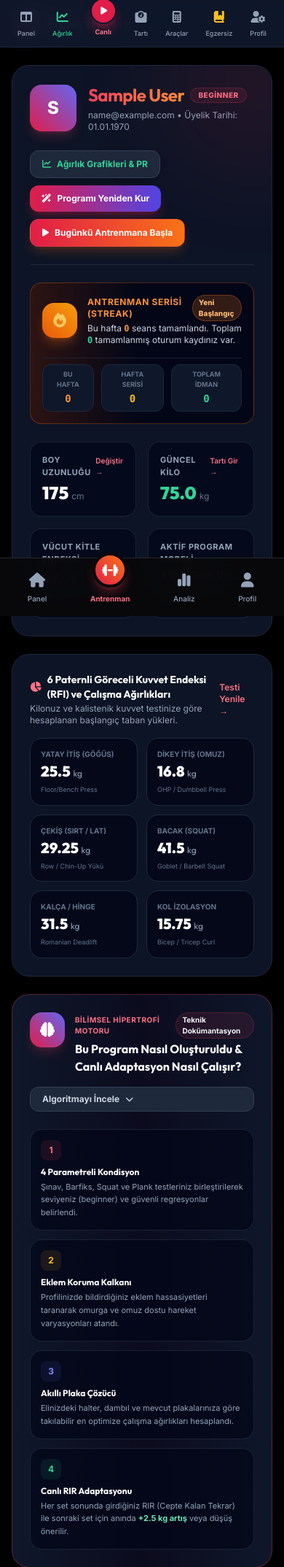
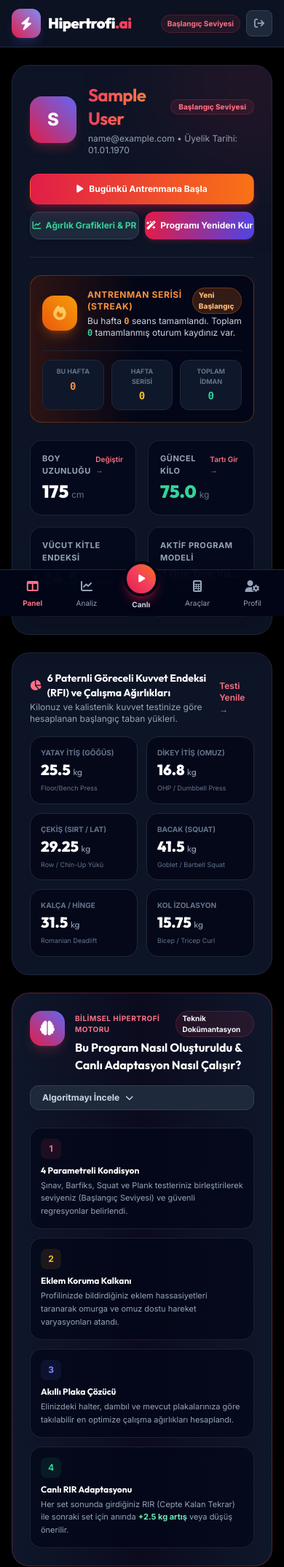
Before and after one commit to TwilightArt/akilli-spor-dinamik-hipertrofi, a PHP site: page /workout/dashboard in a window 390 px wide. Shown: the top 2147 px of the page at 73% size. Run offline with PHP 8.4, Linux system fonts and the light colour scheme; the visitor is signed in with stand-in values (Sample User, id 1); data comes from the database, SQL or seed files in the repository; data that the repository does not hold is empty; some libraries are stand-ins or nearby versions.

Commit message:
fix(ui): resolve mobile/desktop navigation conflicts and align dashboard cards

```diff
--- a/views/layouts/footer.php
+++ b/views/layouts/footer.php
@@ -1,29 +1,43 @@
     </main>
 
     <?php if (isset($_SESSION['user'])): ?>
-    <div class="block lg:hidden fixed bottom-0 left-0 w-full bg-zinc-950/95 backdrop-blur-xl border-t border-zinc-800 z-50 pb-safe">
-        <nav class="flex items-center justify-around p-2">
-            <a href="/workout/dashboard" class="flex flex-col items-center gap-1 p-2 text-slate-400 hover:text-brand-400 transition-colors">
-                <i class="fa-solid fa-home text-xl"></i>
-                <span class="text-[10px] font-medium">Panel</span>
+    <?php $currentUri = $_SERVER['REQUEST_URI'] ?? ''; ?>
+    <!-- Single Mobile Bottom Navigation Bar (5 Main Tabs) -->
+    <div class="fixed bottom-0 left-0 right-0 z-50 lg:hidden bg-slate-950/95 backdrop-blur-xl border-t border-slate-800 shadow-2xl pb-safe">
+        <nav class="flex items-center justify-around px-2 py-1.5 max-w-lg mx-auto">
+            <!-- 1. Panel -->
+            <a href="/workout/dashboard" class="flex flex-col items-center gap-1 py-1 px-2.5 transition-colors <?= str_starts_with($currentUri, '/workout/dashboard') ? 'text-brand-400 font-bold' : 'text-slate-400 hover:text-slate-200' ?>">
+                <i class="fa-solid fa-table-columns text-base"></i>
+                <span class="text-[10px]">Panel</span>
             </a>
-            <a href="/workout/dashboard" class="flex flex-col items-center gap-1 p-2 -mt-6">
-                <div class="w-12 h-12 rounded-full bg-gradient-to-tr from-brand-600 to-orange-500 text-white flex items-center justify-center shadow-lg shadow-brand-500/30 border-4 border-zinc-950">
-                    <i class="fa-solid fa-dumbbell text-lg"></i>
+
+            <!-- 2. Analiz -->
+            <a href="/analytics" class="flex flex-col items-center gap-1 py-1 px-2.5 transition-colors <?= str_starts_with($currentUri, '/analytics') ? 'text-emerald-400 font-bold' : 'text-slate-400 hover:text-slate-200' ?>">
+                <i class="fa-solid fa-chart-line text-base"></i>
+                <span class="text-[10px]">Analiz</span>
+            </a>
+
+            <!-- 3. Canlı (Ortada Vurgulu & Yükseltilmiş Buton) -->
+            <a href="/workout/live" class="flex flex-col items-center -mt-5 group focus:outline-none">
+                <div class="w-12 h-12 rounded-full bg-gradient-to-tr from-brand-600 via-rose-500 to-orange-500 text-white flex items-center justify-center shadow-lg shadow-brand-600/40 border-4 border-slate-950 group-active:scale-95 transition-transform">
+                    <i class="fa-solid fa-play text-xs ml-0.5"></i>
                 </div>
-                <span class="text-[10px] font-bold text-brand-400 mt-1">Antrenman</span>
+                <span class="text-[10px] font-bold mt-1 <?= str_starts_with($currentUri, '/workout/live') ? 'text-brand-400' : 'text-slate-300' ?>">Canlı</span>
             </a>
-            <a href="/analytics" class="flex flex-col items-center gap-1 p-2 text-slate-400 hover:text-brand-400 transition-colors">
-                <i class="fa-solid fa-chart-simple text-xl"></i>
-                <span class="text-[10px] font-medium">Analiz</span>
+
+            <!-- 4. Araçlar -->
+            <a href="/calculators/1rm" class="flex flex-col items-center gap-1 py-1 px-2.5 transition-colors <?= (str_starts_with($currentUri, '/calculators') || str_starts_with($currentUri, '/tools')) ? 'text-brand-400 font-bold' : 'text-slate-400 hover:text-slate-200' ?>">
+                <i class="fa-solid fa-calculator text-base"></i>
+                <span class="text-[10px]">Araçlar</span>
             </a>
-            <a href="/profile" class="flex flex-col items-center gap-1 p-2 text-slate-400 hover:text-brand-400 transition-colors">
-                <i class="fa-solid fa-user text-xl"></i>
-                <span class="text-[10px] font-medium">Profil</span>
+
+            <!-- 5. Profil -->
+            <a href="/profile" class="flex flex-col items-center gap-1 py-1 px-2.5 transition-colors <?= str_starts_with($currentUri, '/profile') ? 'text-brand-400 font-bold' : 'text-slate-400 hover:text-slate-200' ?>">
+                <i class="fa-solid fa-user-gear text-base"></i>
+                <span class="text-[10px]">Profil</span>
             </a>
         </nav>
     </div>
-    <div class="h-20 lg:hidden"></div>
     <?php endif; ?>
 
     <!-- Production Footer -->
--- a/views/layouts/header.php
+++ b/views/layouts/header.php
@@ -5,6 +5,15 @@ $currentUser = $_SESSION['user'] ?? null;
 $csrfToken = Security::generateCsrfToken();
 $flash = $_SESSION['flash'] ?? null;
 unset($_SESSION['flash']);
+
+$fitnessLevels = [
+    'absolute_beginner' => 'Temel Adaptasyon',
+    'beginner'          => 'Başlangıç Seviyesi',
+    'intermediate'      => 'Orta Seviye',
+    'advanced'          => 'İleri Seviye'
+];
+$userLevelRaw = $currentUser['fitness_level'] ?? 'beginner';
+$userLevelTr = $fitnessLevels[$userLevelRaw] ?? 'Başlangıç Seviyesi';
 ?>
 <!DOCTYPE html>
 <html lang="tr" class="dark h-full">
@@ -204,49 +213,63 @@ unset($_SESSION['flash']);
 
                 <!-- Desktop Navigation Links -->
                 <?php if ($currentUser): ?>
-                <nav class="hidden lg:flex items-center gap-1">
-                    <a href="/workout/dashboard" class="px-3 py-2 rounded-lg text-sm font-medium text-slate-300 hover:text-white hover:bg-slate-800 transition-all flex items-center gap-1.5">
-                        <i class="fa-solid fa-table-columns text-slate-400"></i> Panel
+                <?php $currentUri = $_SERVER['REQUEST_URI'] ?? ''; ?>
+                <nav class="hidden lg:flex items-center gap-1 xl:gap-1.5">
+                    <a href="/workout/dashboard" class="px-2.5 xl:px-3 py-2 rounded-lg text-xs xl:text-sm font-medium whitespace-nowrap transition-all flex items-center gap-1.5 <?= str_starts_with($currentUri, '/workout/dashboard') ? 'bg-slate-800 text-white font-semibold' : 'text-slate-300 hover:text-white hover:bg-slate-800/60' ?>">
+                        <i class="fa-solid fa-table-columns text-slate-400 text-xs"></i>
+                        <span>Panel</span>
                     </a>
-                    <a href="/workout/dashboard" class="px-3 py-2 rounded-lg text-sm font-medium bg-brand-600/10 text-brand-400 border border-brand-500/30 hover:bg-brand-600 hover:text-white transition-all flex items-center gap-1.5 shadow-sm">
-                        <i class="fa-solid fa-play text-xs"></i> Canlı Antrenman
+                    <a href="/workout/live" class="px-2.5 xl:px-3 py-2 rounded-lg text-xs xl:text-sm font-semibold whitespace-nowrap transition-all flex items-center gap-1.5 <?= str_starts_with($currentUri, '/workout/live') ? 'bg-brand-600 text-white shadow-md shadow-brand-600/30' : 'bg-brand-600/10 text-brand-400 border border-brand-500/30 hover:bg-brand-600 hover:text-white shadow-sm' ?>">
+                        <i class="fa-solid fa-play text-xs"></i>
+                        <span>Canlı İdman</span>
                     </a>
-                    <a href="/analytics" class="px-3 py-2 rounded-lg text-sm font-medium text-slate-300 hover:text-white hover:bg-slate-800 transition-all flex items-center gap-1.5">
-                        <i class="fa-solid fa-chart-line text-emerald-400"></i> Ağırlık Grafikleri & PR
+                    <a href="/analytics" class="px-2.5 xl:px-3 py-2 rounded-lg text-xs xl:text-sm font-medium whitespace-nowrap transition-all flex items-center gap-1.5 <?= str_starts_with($currentUri, '/analytics') ? 'bg-slate-800 text-emerald-400 font-semibold' : 'text-slate-300 hover:text-white hover:bg-slate-800/60' ?>">
+                        <i class="fa-solid fa-chart-line text-emerald-400 text-xs"></i>
+                        <span>Analitik & PR</span>
                     </a>
-                    <a href="/weigh-in" class="px-3 py-2 rounded-lg text-sm font-medium text-slate-300 hover:text-white hover:bg-slate-800 transition-all flex items-center gap-1.5">
-                        <i class="fa-solid fa-weight-scale text-slate-400"></i> Tartı
+                    <a href="/weigh-in" class="px-2.5 xl:px-3 py-2 rounded-lg text-xs xl:text-sm font-medium whitespace-nowrap transition-all flex items-center gap-1.5 <?= str_starts_with($currentUri, '/weigh-in') ? 'bg-slate-800 text-white font-semibold' : 'text-slate-300 hover:text-white hover:bg-slate-800/60' ?>">
+                        <i class="fa-solid fa-weight-scale text-slate-400 text-xs"></i>
+                        <span>Tartı & Ölçü</span>
                     </a>
-                    <a href="/onboarding/equipment" class="px-3 py-2 rounded-lg text-sm font-medium text-slate-300 hover:text-white hover:bg-slate-800 transition-all flex items-center gap-1.5">
-                        <i class="fa-solid fa-dumbbell text-slate-400"></i> Ekipman
+                    <a href="/workout/exercises" class="px-2.5 xl:px-3 py-2 rounded-lg text-xs xl:text-sm font-medium whitespace-nowrap transition-all flex items-center gap-1.5 <?= str_starts_with($currentUri, '/workout/exercises') ? 'bg-slate-800 text-amber-400 font-semibold' : 'text-slate-300 hover:text-white hover:bg-slate-800/60' ?>">
+                        <i class="fa-solid fa-book-bookmark text-amber-400 text-xs"></i>
+                        <span>Egzersizler</span>
                     </a>
-                    <a href="/workout/exercises" class="px-3 py-2 rounded-lg text-sm font-medium text-slate-300 hover:text-white hover:bg-slate-800 transition-all flex items-center gap-1.5">
-                        <i class="fa-solid fa-book-bookmark text-amber-400"></i> Egzersizler
+                    <a href="/calculators/1rm" class="px-2.5 xl:px-3 py-2 rounded-lg text-xs xl:text-sm font-medium whitespace-nowrap transition-all flex items-center gap-1.5 <?= (str_starts_with($currentUri, '/calculators') || str_starts_with($currentUri, '/tools')) ? 'bg-slate-800 text-brand-400 font-semibold' : 'text-slate-300 hover:text-white hover:bg-slate-800/60' ?>">
+                        <i class="fa-solid fa-calculator text-brand-400 text-xs"></i>
+                        <span>Hesaplayıcılar</span>
                     </a>
-                    <a href="/calculators/1rm" class="px-3 py-2 rounded-lg text-sm font-medium text-slate-300 hover:text-white hover:bg-slate-800 transition-all flex items-center gap-1.5">
-                        <i class="fa-solid fa-calculator text-brand-400"></i> Hesaplayıcılar
+                    <a href="/onboarding/equipment" class="px-2.5 xl:px-3 py-2 rounded-lg text-xs xl:text-sm font-medium whitespace-nowrap transition-all flex items-center gap-1.5 <?= str_starts_with($currentUri, '/onboarding/equipment') ? 'bg-slate-800 text-white font-semibold' : 'text-slate-300 hover:text-white hover:bg-slate-800/60' ?>">
+                        <i class="fa-solid fa-dumbbell text-slate-400 text-xs"></i>
+                        <span>Ekipman</span>
                     </a>
-                    <a href="/profile" class="px-3 py-2 rounded-lg text-sm font-medium text-slate-300 hover:text-white hover:bg-slate-800 transition-all flex items-center gap-1.5">
-                        <i class="fa-solid fa-user-gear text-slate-400"></i> Profil & Boy/Kilo
+                    <a href="/profile" class="px-2.5 xl:px-3 py-2 rounded-lg text-xs xl:text-sm font-medium whitespace-nowrap transition-all flex items-center gap-1.5 <?= str_starts_with($currentUri, '/profile') ? 'bg-slate-800 text-white font-semibold' : 'text-slate-300 hover:text-white hover:bg-slate-800/60' ?>">
+                        <i class="fa-solid fa-user-gear text-slate-400 text-xs"></i>
+                        <span>Profil</span>
                     </a>
                 </nav>
                 <?php endif; ?>
 
                 <!-- User Profile / Auth Actions -->
-                <div class="flex items-center gap-3">
+                <div class="flex items-center gap-2 sm:gap-3">
                     <?php if ($currentUser): ?>
-                        <div class="flex items-center gap-3">
+                        <!-- Seviye Rozeti (Mobilde ve Masaüstünde Görünür) -->
+                        <span class="px-2 sm:px-2.5 py-1 text-[10px] sm:text-xs font-bold rounded-full bg-brand-500/10 text-brand-400 border border-brand-500/20 whitespace-nowrap">
+                            <?= $userLevelTr ?>
+                        </span>
+
+                        <!-- Masaüstü Kullanıcı Adı ve Profil Linki -->
                         <a href="/profile" title="Profil Ayarları & Boy/Kilo" class="hidden sm:flex flex-col text-right group hover:opacity-90 transition-all">
                             <span class="text-xs font-semibold text-white leading-tight group-hover:text-brand-400 flex items-center gap-1.5 justify-end">
                                 <?= Security::escape($currentUser['name']) ?>
                                 <i class="fa-solid fa-gear text-[10px] text-slate-500 group-hover:text-brand-400"></i>
                             </span>
-                                <span class="text-[11px] text-brand-400 capitalize"><?= Security::escape($currentUser['fitness_level'] ?? 'beginner') ?></span>
                         </a>
-                            <a href="/logout" title="Çıkış Yap" class="w-9 h-9 rounded-lg bg-slate-800 hover:bg-red-500/20 text-slate-400 hover:text-red-400 border border-slate-700 hover:border-red-500/30 flex items-center justify-center transition-all">
+
+                        <!-- Çıkış Butonu -->
+                        <a href="/logout" title="Çıkış Yap" class="w-9 h-9 rounded-lg bg-slate-800 hover:bg-red-500/20 text-slate-400 hover:text-red-400 border border-slate-700 hover:border-red-500/30 flex items-center justify-center transition-all shrink-0">
                             <i class="fa-solid fa-arrow-right-from-bracket text-sm"></i>
                         </a>
-                        </div>
                     <?php else: ?>
                         <a href="/login" class="text-sm font-medium text-slate-300 hover:text-white px-3 py-1.5 transition-colors">Giriş</a>
                         <a href="/register" class="text-sm font-medium px-4 py-2 text-sm btn-sporty">Kayıt Ol</a>
@@ -254,46 +277,10 @@ unset($_SESSION['flash']);
                 </div>
             </div>
         </div>
-
-        <!-- Mobile Bottom Quick Navigation Bar (Sticky for Single-Hand Use) -->
-        <?php if ($currentUser): ?>
-        <div class="md:hidden fixed bottom-0 left-0 right-0 z-50 bg-slate-900/95 backdrop-blur-lg border-t border-slate-800 px-3 py-2 flex items-center justify-around">
-            <a href="/workout/dashboard" class="flex flex-col items-center gap-1 text-slate-400 hover:text-white py-1">
-                <i class="fa-solid fa-table-columns text-base"></i>
-                <span class="text-[9px] font-medium">Panel</span>
-            </a>
-            <a href="/analytics" class="flex flex-col items-center gap-1 text-emerald-400 hover:text-emerald-300 py-1">
-                <i class="fa-solid fa-chart-line text-base"></i>
-                <span class="text-[9px] font-medium">Ağırlık</span>
-            </a>
-            <a href="/workout/live" class="flex flex-col items-center gap-1 text-brand-400 hover:text-brand-300 py-1">
-                <div class="w-9 h-9 rounded-full bg-brand-600 text-white flex items-center justify-center shadow-lg shadow-brand-600/40 -mt-4 border-2 border-slate-900">
-                    <i class="fa-solid fa-play text-xs ml-0.5"></i>
-                </div>
-                <span class="text-[9px] font-bold text-brand-400">Canlı</span>
-            </a>
-            <a href="/weigh-in" class="flex flex-col items-center gap-1 text-slate-400 hover:text-white py-1">
-                <i class="fa-solid fa-weight-scale text-base"></i>
-                <span class="text-[9px] font-medium">Tartı</span>
-            </a>
-            <a href="/calculators/1rm" class="flex flex-col items-center gap-1 text-slate-400 hover:text-white py-1">
-                <i class="fa-solid fa-calculator text-base"></i>
-                <span class="text-[9px] font-medium">Araçlar</span>
-            </a>
-            <a href="/workout/exercises" class="flex flex-col items-center gap-1 text-slate-400 hover:text-white py-1">
-                <i class="fa-solid fa-book-bookmark text-base text-amber-400"></i>
-                <span class="text-[9px] font-medium">Egzersiz</span>
-            </a>
-            <a href="/profile" class="flex flex-col items-center gap-1 text-slate-400 hover:text-white py-1">
-                <i class="fa-solid fa-user-gear text-base"></i>
-                <span class="text-[9px] font-medium">Profil</span>
-            </a>
-        </div>
-        <?php endif; ?>
     </header>
 
     <!-- Global Flash Alerts Container -->
-    <main class="flex-1 max-w-7xl w-full mx-auto px-4 sm:px-6 lg:px-8 py-6 mb-16 md:mb-6">
+    <main class="flex-1 max-w-7xl w-full mx-auto px-4 sm:px-6 lg:px-8 py-6 pb-28 lg:pb-12">
         <?php if ($flash): ?>
             <div x-data="{ show: true }" x-show="show" x-transition.duration.300ms role="<?= in_array($flash['type'], ['danger', 'warning']) ? 'alert' : 'status' ?>" class="mb-6 p-4 rounded-2xl flex items-start justify-between gap-3 shadow-lg <?=
                 $flash['type'] === 'success' ? 'bg-emerald-950/60 border border-emerald-500/30 text-emerald-200' :
--- a/views/workout/dashboard.php
+++ b/views/workout/dashboard.php
@@ -15,6 +15,14 @@ $bmiCategory = 'Normal';
 if ($bmi < 18.5) $bmiCategory = 'Zayıf';
 elseif ($bmi >= 25.0 && $bmi < 30.0) $bmiCategory = 'Hafif Kilolu';
 elseif ($bmi >= 30.0) $bmiCategory = 'Yüksek';
+
+$fitnessLevels = [
+    'absolute_beginner' => 'Temel Adaptasyon',
+    'beginner'          => 'Başlangıç Seviyesi',
+    'intermediate'      => 'Orta Seviye',
+    'advanced'          => 'İleri Seviye'
+];
+$userLevelTr = $fitnessLevels[$user['fitness_level'] ?? 'beginner'] ?? 'Başlangıç Seviyesi';
 ?>
 <div class="space-y-6" x-data="{ showProgramWizard: false, showWeightModal: false }">
 
@@ -67,8 +75,8 @@ elseif ($bmi >= 30.0) $bmiCategory = 'Yüksek';
                 <div>
                     <div class="flex items-center gap-2 mb-1">
                         <h1 class="text-2xl font-bold font-display text-gradient tracking-tight"><?= Security::escape($user['name']) ?></h1>
-                        <span class="px-2.5 py-0.5 text-[10px] font-extrabold uppercase tracking-wider rounded-full bg-brand-500/10 text-brand-400 border border-brand-500/20">
-                            <?= Security::escape($user['fitness_level'] ?? 'beginner') ?>
+                        <span class="px-2.5 py-0.5 text-[10px] font-extrabold rounded-full bg-brand-500/10 text-brand-400 border border-brand-500/20 whitespace-nowrap">
+                            <?= $userLevelTr ?>
                         </span>
                     </div>
                     <p class="text-xs text-slate-400"><?= Security::escape($user['email']) ?> • Üyelik Tarihi: <?= date('d.m.Y', strtotime($user['created_at'])) ?></p>
@@ -76,20 +84,22 @@ elseif ($bmi >= 30.0) $bmiCategory = 'Yüksek';
             </div>
 
             <!-- Quick Action Buttons -->
-            <div class="flex flex-wrap items-center gap-2.5">
-                <a href="/analytics" class="px-4 py-2.5 bg-slate-800 hover:bg-slate-700 text-emerald-400 hover:text-white border border-slate-700 hover:border-emerald-500/40 font-bold text-xs rounded-xl shadow-lg transition-all flex items-center gap-2">
-                    <i class="fa-solid fa-chart-line text-xs"></i>
-                    <span>Ağırlık Grafikleri & PR</span>
-                </a>
-                <button type="button" @click="showProgramWizard = !showProgramWizard"
-                    class="px-4 py-2.5 bg-gradient-to-r from-brand-600 to-indigo-600 hover:from-brand-500 hover:to-indigo-500 text-white font-bold text-xs rounded-xl shadow-lg shadow-brand-600/30 transition-all flex items-center gap-2">
-                    <i class="fa-solid fa-wand-magic-sparkles text-xs"></i>
-                    <span>Programı Yeniden Kur</span>
-                </button>
-                <a href="/workout/live" class="px-4 py-2.5 btn-sporty text-xs flex items-center gap-2">
+            <div class="flex flex-col sm:flex-row sm:items-center gap-2.5 w-full lg:w-auto">
+                <a href="/workout/live" class="w-full sm:w-auto order-1 sm:order-3 px-5 py-3 sm:py-2.5 btn-sporty text-xs font-bold flex items-center justify-center gap-2 shadow-lg shadow-brand-600/30">
                     <i class="fa-solid fa-play text-xs"></i>
                     <span>Bugünkü Antrenmana Başla</span>
                 </a>
+                <div class="grid grid-cols-2 sm:flex gap-2 w-full sm:w-auto order-2 sm:order-1">
+                    <a href="/analytics" class="w-full sm:w-auto px-3.5 sm:px-4 py-2.5 bg-slate-800 hover:bg-slate-700 text-emerald-400 hover:text-white border border-slate-700 hover:border-emerald-500/40 font-bold text-xs rounded-xl shadow-md transition-all flex items-center justify-center gap-1.5 text-center whitespace-nowrap">
+                        <i class="fa-solid fa-chart-line text-xs shrink-0"></i>
+                        <span>Ağırlık Grafikleri & PR</span>
+                    </a>
+                    <button type="button" @click="showProgramWizard = !showProgramWizard"
+                        class="w-full sm:w-auto px-3.5 sm:px-4 py-2.5 bg-gradient-to-r from-brand-600 to-indigo-600 hover:from-brand-500 hover:to-indigo-500 text-white font-bold text-xs rounded-xl shadow-md shadow-brand-600/20 transition-all flex items-center justify-center gap-1.5 text-center whitespace-nowrap">
+                        <i class="fa-solid fa-wand-magic-sparkles text-xs shrink-0"></i>
+                        <span>Programı Yeniden Kur</span>
+                    </button>
+                </div>
             </div>
         </div>
 
@@ -111,16 +121,16 @@ elseif ($bmi >= 30.0) $bmiCategory = 'Yüksek';
                     </p>
                 </div>
             </div>
-            <div class="flex items-center gap-2.5 self-stretch sm:self-auto justify-end border-t sm:border-t-0 border-slate-800/80 pt-2 sm:pt-0">
-                <div class="text-center px-3 py-1.5 bg-slate-900 rounded-xl border border-slate-800">
+            <div class="w-full sm:w-auto grid grid-cols-3 gap-2.5 border-t sm:border-t-0 border-slate-800/80 pt-3 sm:pt-0">
+                <div class="text-center px-3 py-2 bg-slate-900 rounded-xl border border-slate-800">
                     <span class="text-[9px] uppercase font-bold text-slate-500 block">Bu Hafta</span>
                     <span class="text-sm font-black font-mono text-orange-400"><?= (int)($streakStats['this_week_count'] ?? 0) ?></span>
                 </div>
-                <div class="text-center px-3 py-1.5 bg-slate-900 rounded-xl border border-slate-800">
+                <div class="text-center px-3 py-2 bg-slate-900 rounded-xl border border-slate-800">
                     <span class="text-[9px] uppercase font-bold text-slate-500 block">Hafta Serisi</span>
                     <span class="text-sm font-black font-mono text-amber-400"><?= (int)($streakStats['streak_weeks'] ?? 0) ?></span>
                 </div>
-                <div class="text-center px-3 py-1.5 bg-slate-900 rounded-xl border border-slate-800">
+                <div class="text-center px-3 py-2 bg-slate-900 rounded-xl border border-slate-800">
                     <span class="text-[9px] uppercase font-bold text-slate-500 block">Toplam İdman</span>
                     <span class="text-sm font-black font-mono text-emerald-400"><?= (int)($streakStats['total_completed'] ?? 0) ?></span>
                 </div>
@@ -358,7 +368,7 @@ elseif ($bmi >= 30.0) $bmiCategory = 'Yüksek';
             <div class="p-3.5 rounded-2xl bg-slate-950/70 border border-slate-800/80">
                 <div class="w-7 h-7 rounded-lg bg-brand-500/10 text-brand-400 flex items-center justify-center text-xs font-bold mb-2">1</div>
                 <h4 class="text-xs font-bold text-white mb-1">4 Parametreli Kondisyon</h4>
-                <p class="text-[11px] text-slate-400 leading-relaxed">Şınav, Barfiks, Squat ve Plank testleriniz birleştirilerek seviyeniz (<?= Security::escape($user['fitness_level'] ?? 'beginner') ?>) ve güvenli regresyonlar belirlendi.</p>
+                <p class="text-[11px] text-slate-400 leading-relaxed">Şınav, Barfiks, Squat ve Plank testleriniz birleştirilerek seviyeniz (<?= $userLevelTr ?>) ve güvenli regresyonlar belirlendi.</p>
             </div>
             <div class="p-3.5 rounded-2xl bg-slate-950/70 border border-slate-800/80">
                 <div class="w-7 h-7 rounded-lg bg-amber-500/10 text-amber-400 flex items-center justify-center text-xs font-bold mb-2">2</div>
```
Also changed, not shown: assets/js/layout.js (+34 -20 lines), views/profile/index.php (+9 -2 lines). Lines whose indentation alone changed are shown as unchanged.
